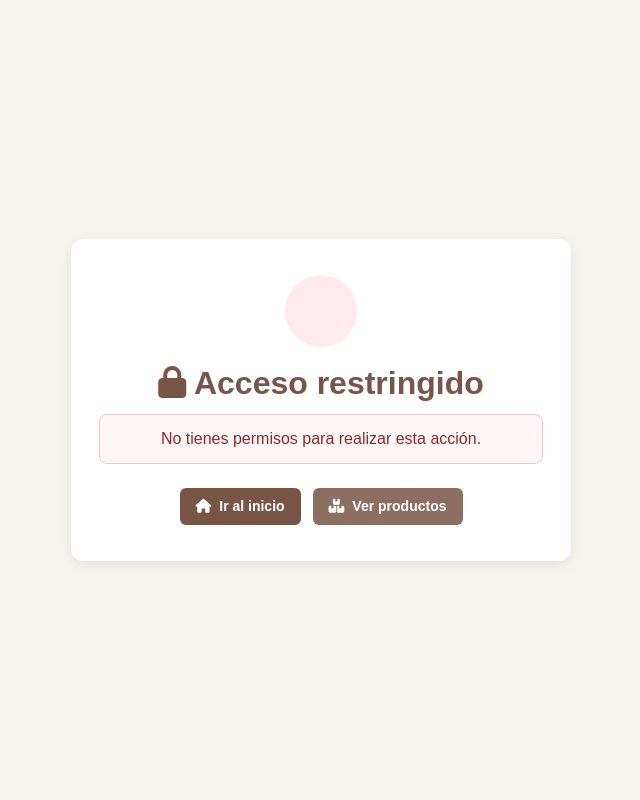
After one commit to Salchipapa2000/ProyectoFinal2453291, a PHP site: page /app/views/sin_permiso.php in a window 1280 px wide. The commit adds this page. Shown: the whole page, without its empty margins (319-959 px from the left). Run offline with PHP 8.4, Linux system fonts and the light colour scheme.

Commit message:
Mejora de botones, íconos y vista de acceso restringidopara finalización

```diff
--- a/app/views/login.php
+++ b/app/views/login.php
@@ -2,6 +2,7 @@
 <html lang="es">
 
 <head>
+    <link rel="stylesheet" href="https://cdnjs.cloudflare.com/ajax/libs/font-awesome/6.5.2/css/all.min.css">
     <meta charset="UTF-8">
     <meta name="viewport" content="width=device-width, initial-scale=1.0">
     <title>Iniciar sesión - Manos de Chichi</title>
@@ -23,7 +24,7 @@
 
         <form method="POST" action="index.php?accion=login">
 
-            <label for="usuario">Usuario:</label>
+            <label for="usuario"> <i class="fa-regular fa-user"></i> Usuario:</label>
             <input
                 type="text"
                 id="usuario"
@@ -32,7 +33,7 @@
                 autocomplete="username"
             >
 
-            <label for="password">Contraseña:</label>
+            <label for="password"> <i class="fa-solid fa-lock"></i> Contraseña:</label>
             <input
                 type="password"
                 id="password"
--- /dev/null
+++ b/app/views/sin_permiso.php
@@ -0,0 +1,34 @@
+<!DOCTYPE html>
+<html lang="es">
+<head>
+    <meta charset="UTF-8">
+    <meta name="viewport" content="width=device-width, initial-scale=1.0">
+    <title>Acceso restringido | Manos de Chichi</title>
+    <link rel="stylesheet" href="https://cdnjs.cloudflare.com/ajax/libs/font-awesome/6.5.2/css/all.min.css">
+    <link rel="stylesheet" href="css/estilos.css">
+</head>
+<body class="pantalla-centrada">
+
+    <main class="contenedor tarjeta-aviso">
+        <div class="icono-aviso">
+        </div>
+
+        <h1> <i class="fa-solid fa-lock"></i> Acceso restringido</h1>
+
+        <p class="mensaje-aviso">
+            <?= htmlspecialchars($mensajeAcceso ?? 'No tienes permisos para realizar esta acción.', ENT_QUOTES, 'UTF-8') ?>
+        </p>
+
+        <div class="acciones-aviso">
+            <a class="boton" href="index.php?accion=inicio">
+                <i class="fa-solid fa-house"></i> Ir al inicio
+            </a>
+
+            <a class="boton boton-secundario" href="index.php?accion=listar">
+                <i class="fa-solid fa-boxes-stacked"></i> Ver productos
+            </a>
+        </div>
+    </main>
+
+</body>
+</html>
--- a/public/css/estilos.css
+++ b/public/css/estilos.css
@@ -138,3 +138,141 @@ th {
         padding: 8px;
     }
 }
+
+.boton,
+button {
+    display: inline-flex;
+    align-items: center;
+    justify-content: center;
+    gap: 8px;
+    padding: 10px 16px;
+    border: none;
+    border-radius: 6px;
+    background-color: #795548;
+    color: #ffffff;
+    text-decoration: none;
+    cursor: pointer;
+    font-size: 14px;
+    font-weight: 600;
+    line-height: 1.2;
+    transition: background-color 0.2s ease, transform 0.15s ease;
+}
+
+.boton:hover,
+button:hover {
+    background-color: #5d4037;
+}
+
+.boton-secundario {
+    background-color: #8d6e63;
+}
+
+.boton-secundario:hover {
+    background-color: #6d4c41;
+}
+
+.boton.boton-eliminar,
+button.boton-eliminar {
+    background-color: #b23b3b;
+}
+
+.boton.boton-eliminar:hover,
+button.boton-eliminar:hover {
+    background-color: #8e2929;
+}
+
+.acciones {
+    display: flex;
+    align-items: center;
+    gap: 8px;
+    flex-wrap: wrap;
+    min-width: 160px;
+}
+
+.acciones form {
+    margin: 0;
+}
+
+.acciones form button,
+.fila-producto button {
+    margin-top: 0;
+}
+
+.acciones-venta {
+    display: flex;
+    flex-wrap: wrap;
+    gap: 12px;
+    margin-top: 18px;
+}
+
+.fila-producto {
+    display: flex;
+    flex-wrap: wrap;
+    gap: 10px;
+    align-items: center;
+    margin-bottom: 12px;
+}
+
+.fila-producto .producto {
+    flex: 2 1 220px;
+    width: auto;
+}
+
+.fila-producto .cantidad {
+    flex: 0 1 110px;
+    width: auto;
+}
+
+.fila-producto .alerta {
+    flex: 1 1 180px;
+    font-size: 13px;
+}
+
+body.pantalla-centrada {
+    min-height: 100vh;
+    display: flex;
+    align-items: center;
+    justify-content: center;
+    padding: 20px;
+}
+
+.tarjeta-aviso {
+    max-width: 500px;
+    width: 100%;
+    text-align: center;
+    padding: 36px 28px;
+}
+
+.icono-aviso {
+    width: 72px;
+    height: 72px;
+    margin: 0 auto 18px;
+    border-radius: 50%;
+    background-color: #ffebee;
+    color: #b23b3b;
+    display: flex;
+    align-items: center;
+    justify-content: center;
+    font-size: 32px;
+}
+
+.tarjeta-aviso h1 {
+    margin-top: 0;
+    margin-bottom: 12px;
+}
+
+.mensaje-aviso {
+    background-color: #fdf6f6;
+    border: 1px solid #f2c6c6;
+    color: #8e2929;
+    padding: 12px 16px;
+    border-radius: 8px;
+    margin: 0 0 24px;
+}
+
+.acciones-aviso {
+    display: flex;
+    justify-content: center;
+    gap: 12px;
+    flex-wrap: wrap;
+}
```
Also changed, not shown: app/controllers/ProductoController.php (+7 -15 lines), app/views/inicio.php (+8 -5 lines), app/views/productos/crear.php (+7 -5 lines), app/views/productos/editar.php (+13 -9 lines), app/views/productos/index.php (+8 -5 lines), app/views/ventas/index.php (+24 -10 lines), app/views/ventas/liquidaciones.php (+19 -3 lines), database.sql (+35 -0 lines), public/index.php (+6 -5 lines), README.txt.
